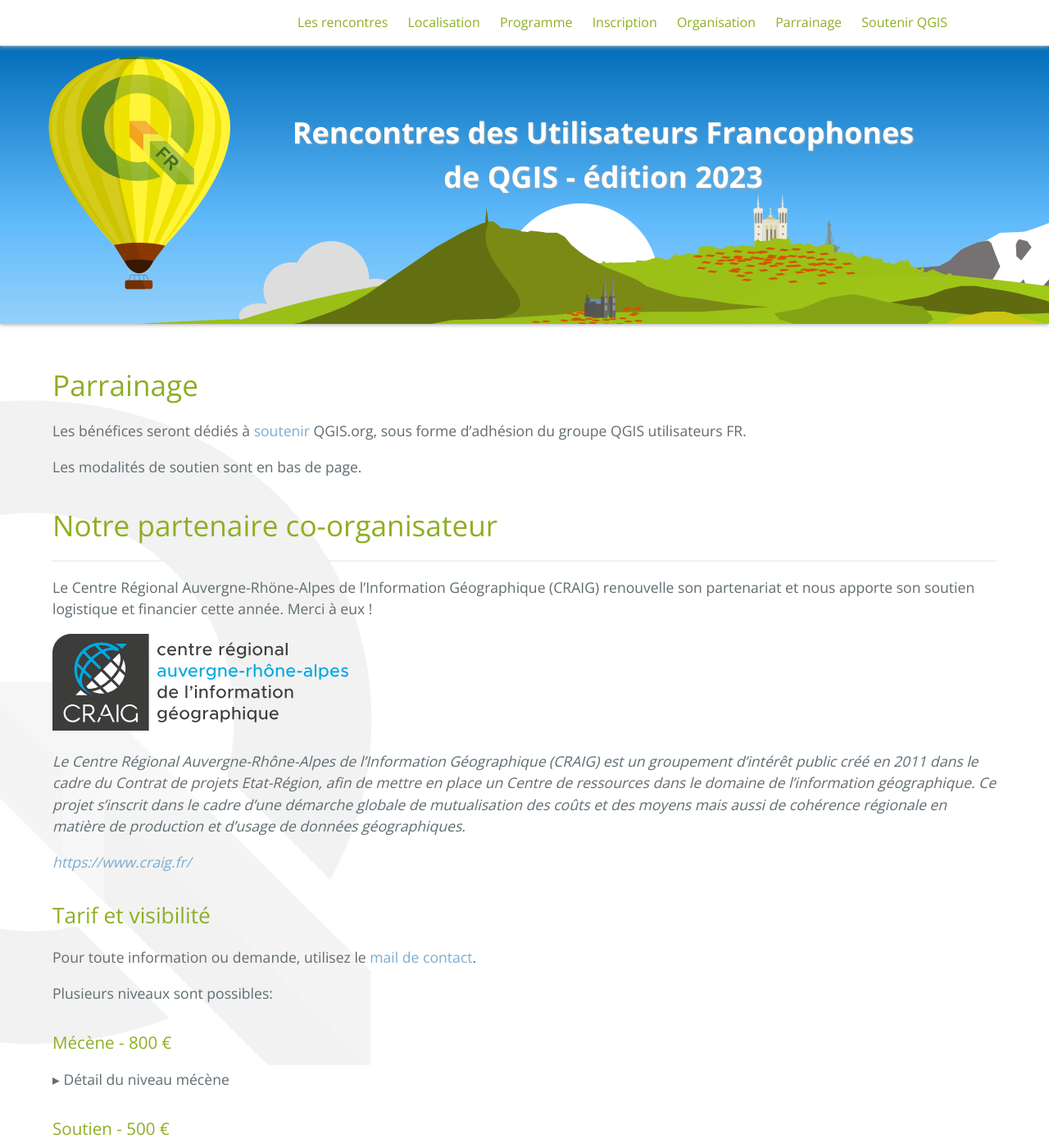
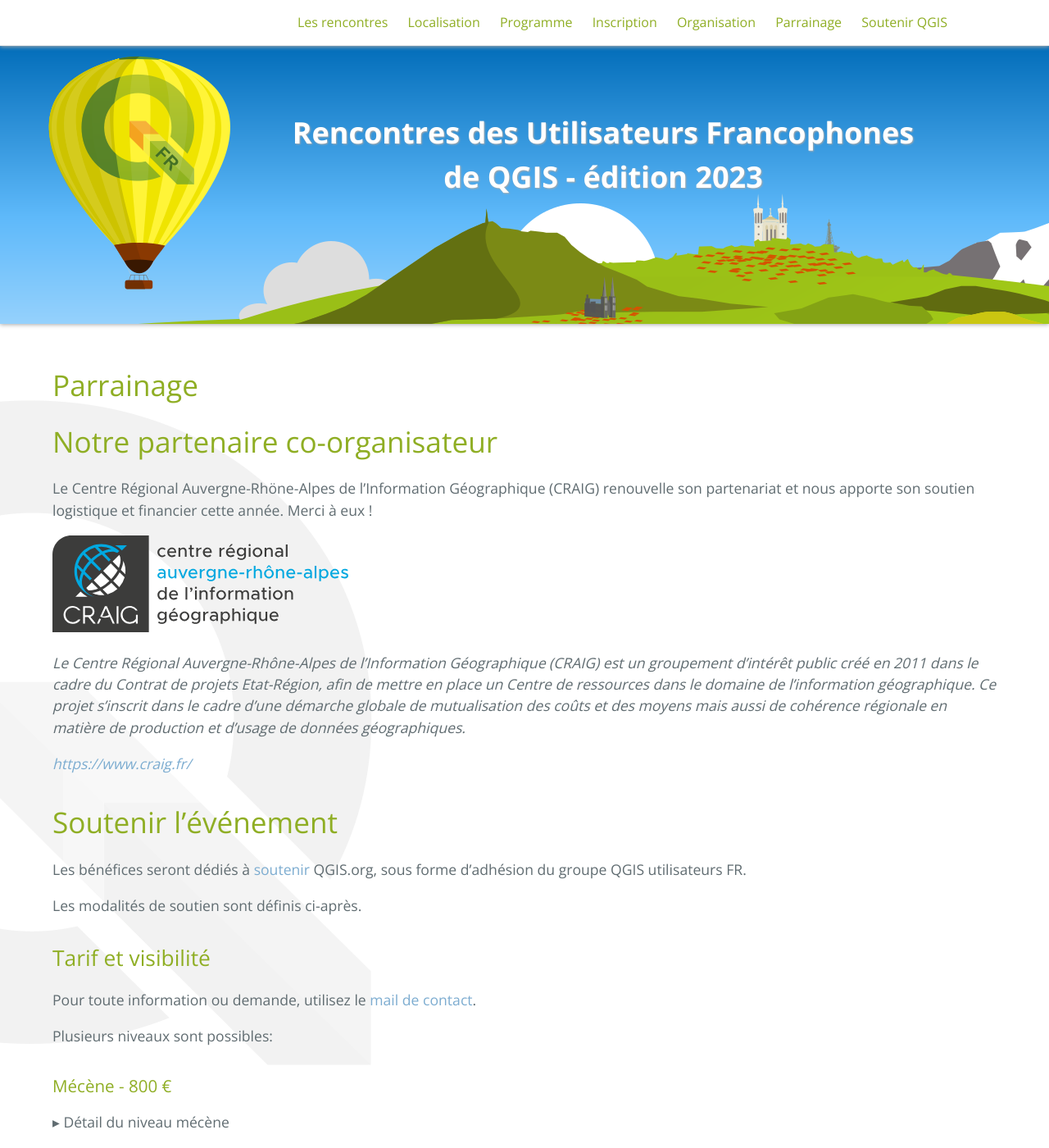
Before and after one commit to OSGeo-fr/QGIS-conf-fr-website, a Jekyll site: the page built from z30_parrainages.md, in a window 1280 px wide and 1400 px high. Shown: the whole window at 82% size. Built offline with Jekyll 4.4.1, drawn with Linux system fonts in a browser that asks for light colours; part of the change alters nothing that is shown.

Commit message:
Migrer la section soutien plus bas

```diff
--- a/z30_parrainages.md
+++ b/z30_parrainages.md
@@ -5,13 +5,9 @@ tagline: Nous remercions nos généreux soutiens !
 menu: header
 ---
 
-Les bénéfices seront dédiés à [soutenir](https://www.qgis.org/fr/site/getinvolved/governance/sustaining_members/sustaining_members.html#how-can-you-support-the-qgis-development) QGIS.org, sous forme d'adhésion du groupe QGIS utilisateurs FR.
-
-Les modalités de soutien sont en bas de page.
 
 # Notre partenaire co-organisateur
 
----
 
 Le Centre Régional Auvergne-Rhöne-Alpes de l'Information Géographique (CRAIG) renouvelle son partenariat et nous apporte son soutien logistique et financier cette année. Merci à eux !
 
@@ -75,6 +71,12 @@ Depuis plus de 20 ans, SOPRECO apporte des solutions de détection de réseaux,
 
 -->
 
+# Soutenir l'événement
+
+
+Les bénéfices seront dédiés à [soutenir](https://www.qgis.org/fr/site/getinvolved/governance/sustaining_members/sustaining_members.html#how-can-you-support-the-qgis-development) QGIS.org, sous forme d'adhésion du groupe QGIS utilisateurs FR.
+
+Les modalités de soutien sont définis ci-après.
 
 ## Tarif et visibilité
 
```
